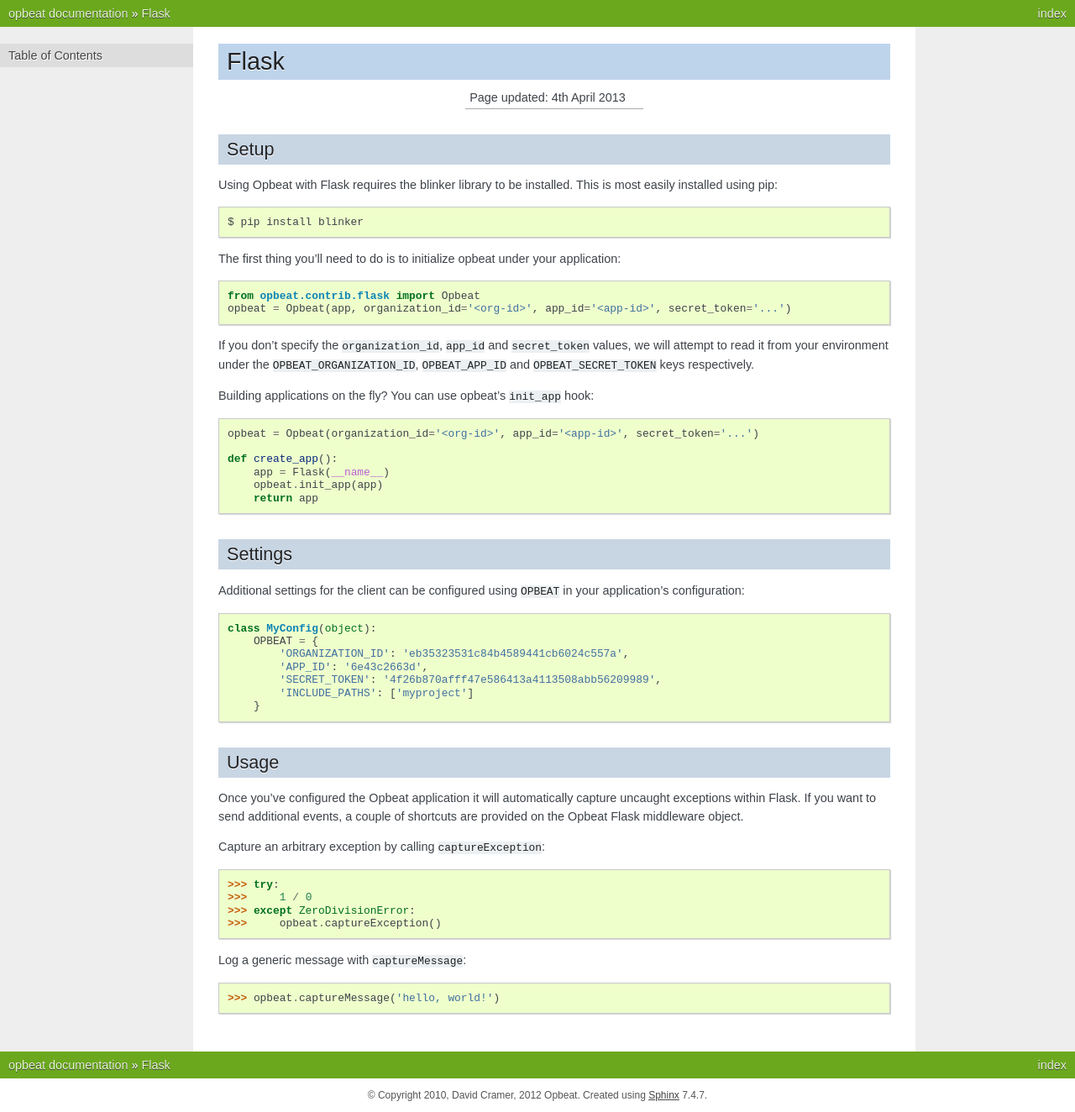
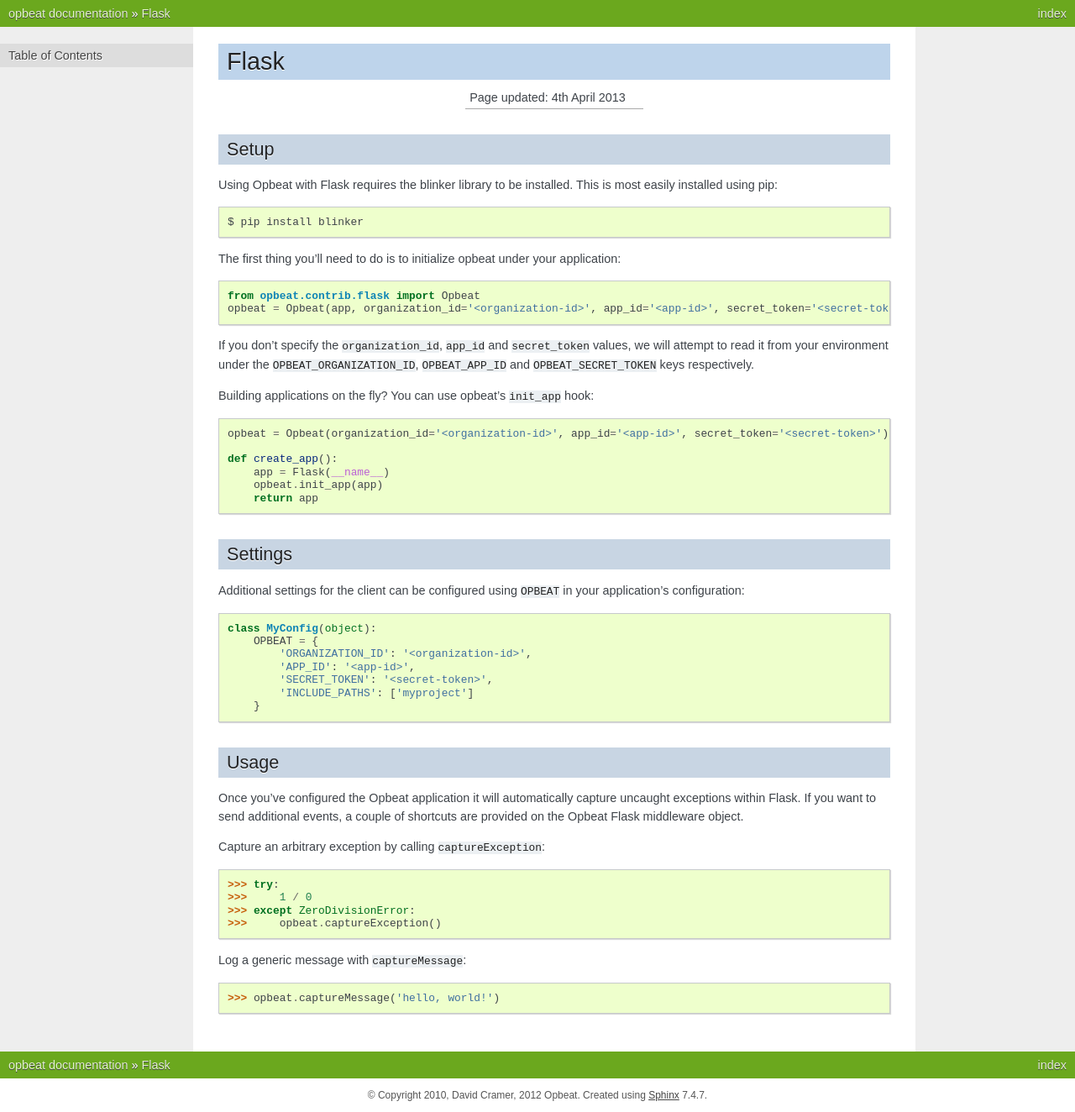
Before and after one commit to JohnFredok/apm-agent-python, a Sphinx documentation site: the page built from docs/config/flask.rst, in a window 1280 px wide. Shown: the whole page at 84% size. Built offline with Sphinx 7.4.7, drawn with Linux system fonts in a browser that asks for light colours; pages that are not in the unit, such as notebooks, are missing from menus.

Commit message:
updated docs

```diff
--- a/docs/config/flask.rst
+++ b/docs/config/flask.rst
@@ -22,7 +22,7 @@
     :class: lang-python
 
     from opbeat.contrib.flask import Opbeat
-    opbeat = Opbeat(app, organization_id='<org-id>', app_id='<app-id>', secret_token='...')
+    opbeat = Opbeat(app, organization_id='<organization-id>', app_id='<app-id>', secret_token='<secret-token>')
 
 If you don't specify the ``organization_id``, ``app_id`` and ``secret_token`` values, we will attempt to read it from your environment under the ``OPBEAT_ORGANIZATION_ID``, ``OPBEAT_APP_ID`` and ``OPBEAT_SECRET_TOKEN`` keys respectively.
 
@@ -31,7 +31,7 @@
 .. code::
     :class: lang-python
 
-    opbeat = Opbeat(organization_id='<org-id>', app_id='<app-id>', secret_token='...')
+    opbeat = Opbeat(organization_id='<organization-id>', app_id='<app-id>', secret_token='<secret-token>')
 
     def create_app():
         app = Flask(__name__)
@@ -48,9 +48,9 @@
 
     class MyConfig(object):
         OPBEAT = {
-            'ORGANIZATION_ID': 'eb35323531c84b4589441cb6024c557a',
-            'APP_ID': '6e43c2663d',
-            'SECRET_TOKEN': '4f26b870afff47e586413a4113508abb56209989',
+            'ORGANIZATION_ID': '<organization-id>',
+            'APP_ID': '<app-id>',
+            'SECRET_TOKEN': '<secret-token>',
             'INCLUDE_PATHS': ['myproject']
         }
 
```
Also changed, not shown: docs/config/django.rst (+2 -5 lines), docs/index.rst (+2 -10 lines).
